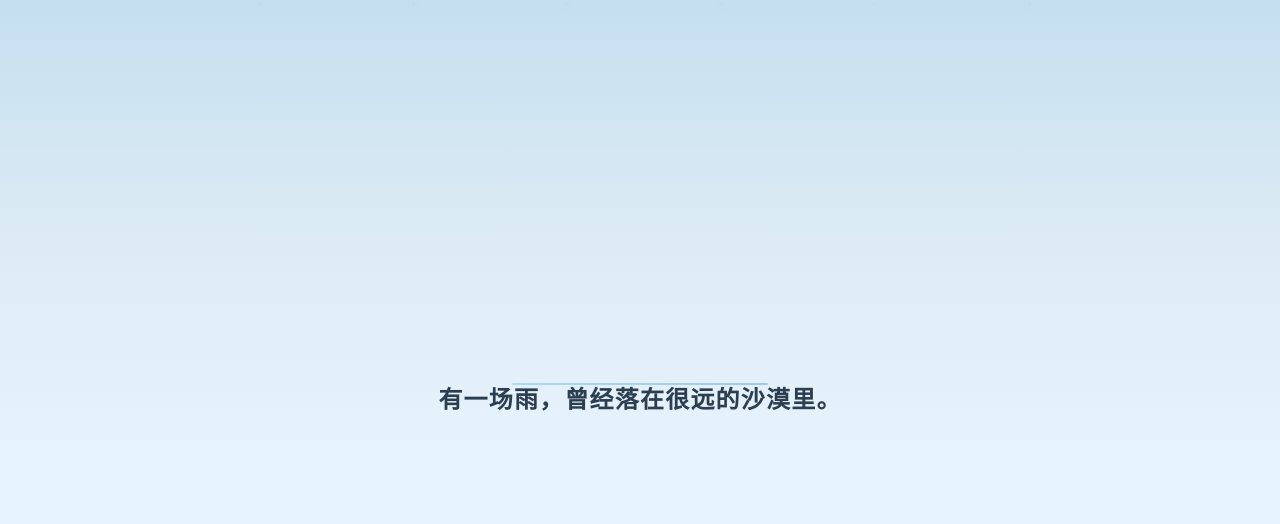
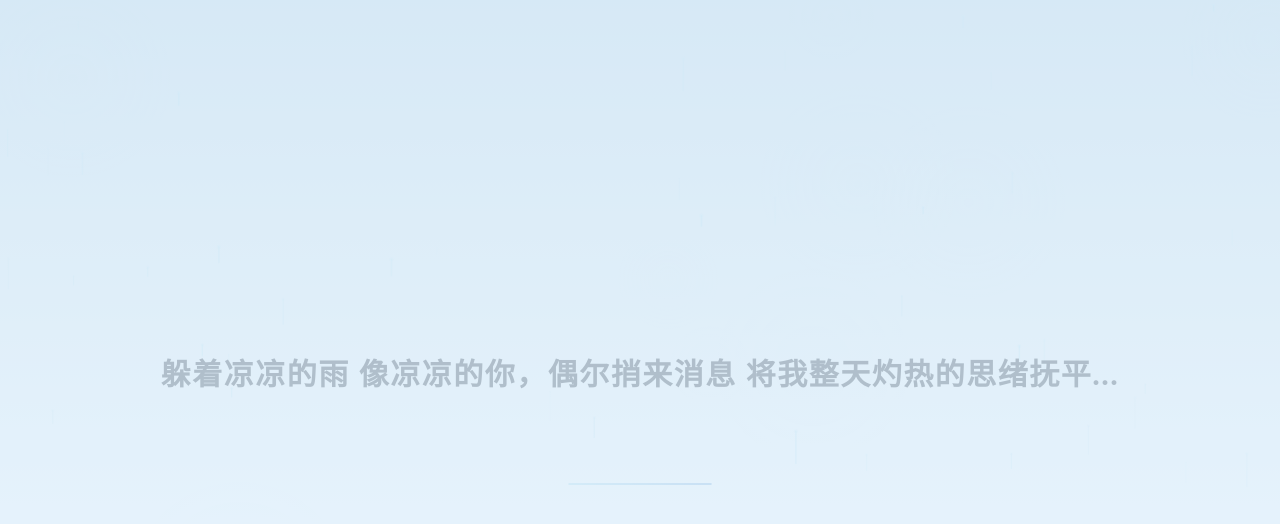
Before and after one commit to ruiyi-yi/desert-raindrop, a React (Vite) app: page / in a window 1280 px wide. Shown: the top 524 px of the page. Built offline with nearby package versions, Linux system fonts and the light colour scheme; no server answers.

Commit message:
加载页面最少显示4.5秒

```diff
--- a/src/components/Preloader.tsx
+++ b/src/components/Preloader.tsx
@@ -9,6 +9,8 @@ interface PreloaderProps {
 const Preloader: React.FC<PreloaderProps> = ({ onReady }) => {
   const [progress, setProgress] = useState(0);
   const canvasRef = useRef<HTMLCanvasElement>(null);
+  const startTimeRef = useRef(Date.now());
+  const MIN_DISPLAY_MS = 4500; // loading screen shows at least 4.5 seconds
 
   // Rich rain canvas — more drops, mist, ripple
   useEffect(() => {
@@ -172,12 +174,13 @@ const Preloader: React.FC<PreloaderProps> = ({ onReady }) => {
     return () => clearTimeout(safety);
   }, []);
 
-  // Trigger transition when done
+  // Trigger transition only when assets loaded AND minimum display time passed
   useEffect(() => {
-    if (progress >= 1) {
-      const t = setTimeout(onReady, 1000);
-      return () => clearTimeout(t);
-    }
+    if (progress < 1) return;
+    const elapsed = Date.now() - startTimeRef.current;
+    const remaining = Math.max(0, MIN_DISPLAY_MS - elapsed);
+    const t = setTimeout(onReady, remaining + 600);
+    return () => clearTimeout(t);
   }, [progress, onReady]);
 
   return (
--- a/src/data/memories.ts
+++ b/src/data/memories.ts
@@ -26,9 +26,15 @@ export const siteConfig = {
  */
 
 export const loadingLyrics = [
-  '所有的雨，都会停的。',
-  '但在停之前，',
-  '让它们落一会儿吧。',
+  '那些下午决定要走，一无所有。只能留给你雨水一盒...',
+  '下雨的夜晚，你的心，整个都摔碎了。让雨水，静静掩护你的眼泪...',
+  '带不走的丢不掉的，让大雨侵蚀吧...',
+  '雨天的手牵着你的衣袖，雨天的温柔总是选错拥挤时候，雨天的小指头骚动我虚有的乡愁，雨天的尾巴让夕阳牵着走...',
+  '天空突然下起倾盆大雨，恋人在屋檐下相偎相依，移动我的脚步轻松躲雨，人潮拥挤握住湿热的手心。。。',
+  '躲着凉凉的雨 像凉凉的你，偶尔捎来消息 将我整天灼热的思绪抚平...',
+  '漫漫长夜，细雨点点...',
+  '雨会下 雨会停 这是不变的道理...',
+  '而我在这里等，等湿透的心听雨声...',
 ];
 
 /**
```
